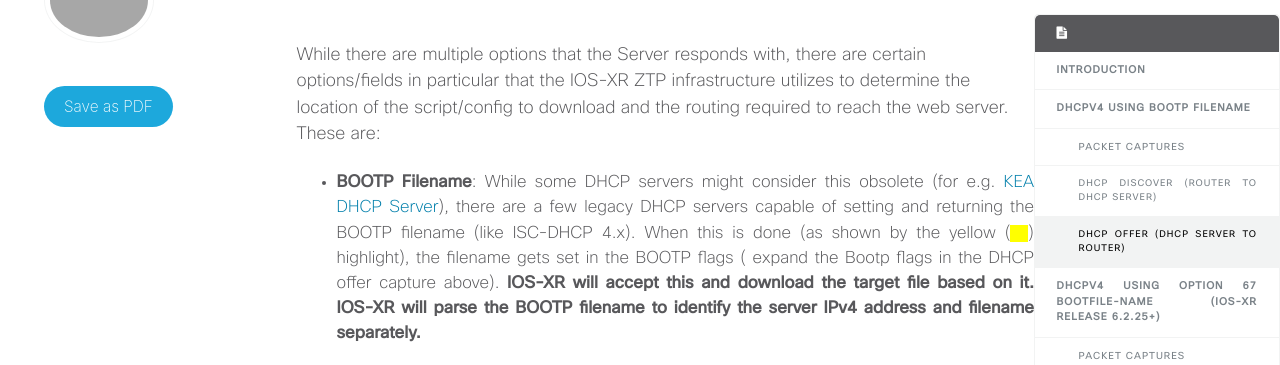
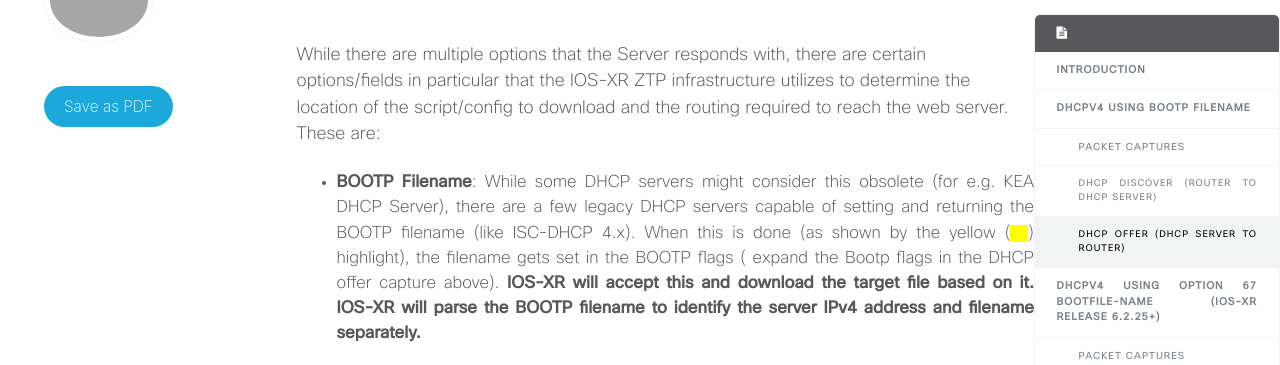
Before and after one commit to xrdocs/device-lifecycle, a Jekyll site: the page built from _blogs/2017-09-21-ios-xr-ztp-learning-through-packet-captures.md, in a window 1280 px wide and 900 px high, scrolled down 5030 px. Shown: the part 86-451 px from the top of the window. Built offline with Jekyll 4.4.1, drawn with Linux system fonts in a browser that asks for light colours; comment, search, counter and statistics services are not loaded; part of the change alters nothing that is shown.

```diff
--- a/_blogs/2017-09-21-ios-xr-ztp-learning-through-packet-captures.md
+++ b/_blogs/2017-09-21-ios-xr-ztp-learning-through-packet-captures.md
@@ -194,7 +194,7 @@ The cloudshark decode of the DHCP offer message in response to the request descr
 &nbsp;
 While there are multiple options that the Server responds with, there are certain options/fields in particular that the IOS-XR ZTP infrastructure utilizes to determine the location of the script/config to download and the routing required to reach the web server. These are:
 
-*  **BOOTP Filename**: While some DHCP servers might consider this obsolete (for e.g. [KEA DHCP Server](https://kea.isc.org/wiki/KeaUpdate1#Missingfeatures>)), there are a few legacy DHCP servers capable of setting and returning the BOOTP filename (like ISC-DHCP 4.x). When this is done (as shown by the yellow (<mark>&nbsp;&nbsp;</mark>) highlight), the filename gets set in the BOOTP flags ( expand the Bootp flags in the DHCP offer capture above). **IOS-XR will accept this and download the target file based on it. IOS-XR will parse the BOOTP filename to identify the server IPv4 address and filename separately.**
+*  **BOOTP Filename**: While some DHCP servers might consider this obsolete (for e.g. KEA DHCP Server), there are a few legacy DHCP servers capable of setting and returning the BOOTP filename (like ISC-DHCP 4.x). When this is done (as shown by the yellow (<mark>&nbsp;&nbsp;</mark>) highlight), the filename gets set in the BOOTP flags ( expand the Bootp flags in the DHCP offer capture above). **IOS-XR will accept this and download the target file based on it. IOS-XR will parse the BOOTP filename to identify the server IPv4 address and filename separately.**
 
 *  **Router (Option 3)**: As explained above, IOS-XR uses the filename to parse the server IPv4 address and combines it with the Router IP (option 3) as the gateway to install a static route towards the server IP during the ZTP process.
 
```
